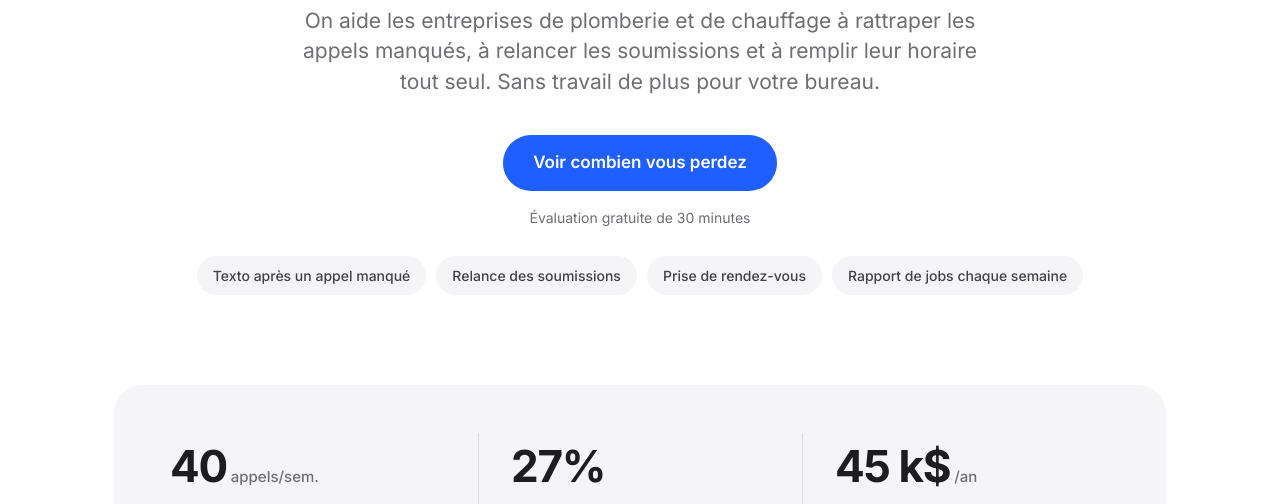
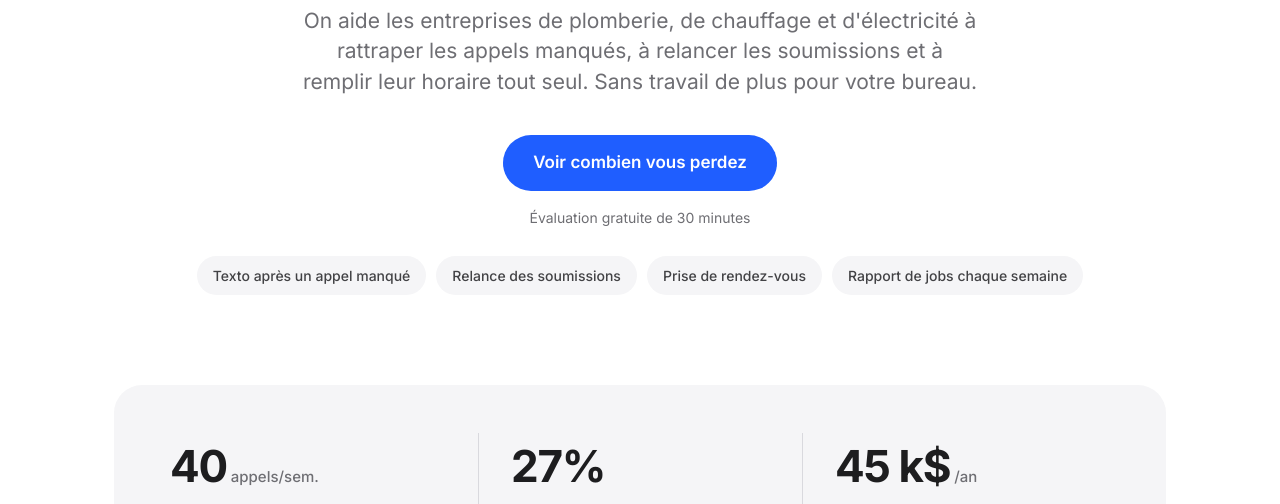
Before and after one commit to JamesTempo/tempo-intelligence, a plain HTML site: page index.html in a window 1280 px wide. Shown: the part 596-1100 px from the top of the page. Drawn offline with Linux system fonts and the light colour scheme.

Commit message:
Add electrical companies to the hero subheadline (EN and FR).

```diff
--- a/index.html
+++ b/index.html
@@ -35,7 +35,7 @@
   <div class="wrap">
     <span class="eyebrow" data-i18n="hero.eyebrow">For Quebec plumbing &amp; heating contractors</span>
     <h1 data-i18n-html="hero.h1">Stop losing jobs to missed calls <span class="dim">and forgotten quotes.</span></h1>
-    <p class="sub" data-i18n="hero.sub">We help plumbing and heating companies catch missed calls, follow up on quotes, and book more jobs on their own. No extra work for your office.</p>
+    <p class="sub" data-i18n="hero.sub">We help plumbing, heating and electrical companies catch missed calls, follow up on quotes, and book more jobs on their own. No extra work for your office.</p>
     <a href="#book" class="btn" data-i18n="hero.cta">Find out how much you're missing</a>
     <p class="fine" data-i18n="hero.fine">Free 30-minute opportunity assessment</p>
     <div class="tools hero-tags">
@@ -263,7 +263,7 @@ window.FR = {
   "nav.dcc":"Le système","nav.calc":"Calculateur","nav.audit":"Garanties","nav.cta":"Évaluation gratuite",
   "hero.eyebrow":"Pour les entrepreneurs en plomberie et chauffage du Québec",
   "hero.h1":"Arrêtez de perdre des jobs à cause des appels manqués <span class=\"dim\">et des soumissions oubliées.</span>",
-  "hero.sub":"On aide les entreprises de plomberie et de chauffage à rattraper les appels manqués, à relancer les soumissions et à remplir leur horaire tout seul. Sans travail de plus pour votre bureau.",
+  "hero.sub":"On aide les entreprises de plomberie, de chauffage et d'électricité à rattraper les appels manqués, à relancer les soumissions et à remplir leur horaire tout seul. Sans travail de plus pour votre bureau.",
   "hero.cta":"Voir combien vous perdez","hero.fine":"Évaluation gratuite de 30 minutes",
   "tag.1":"Texto après un appel manqué","tag.2":"Relance des soumissions","tag.3":"Prise de rendez-vous","tag.4":"Rapport de jobs chaque semaine",
   "st.1u":"appels/sem.","st.1":"Appels qui entrent dans une entreprise exemple",
```
